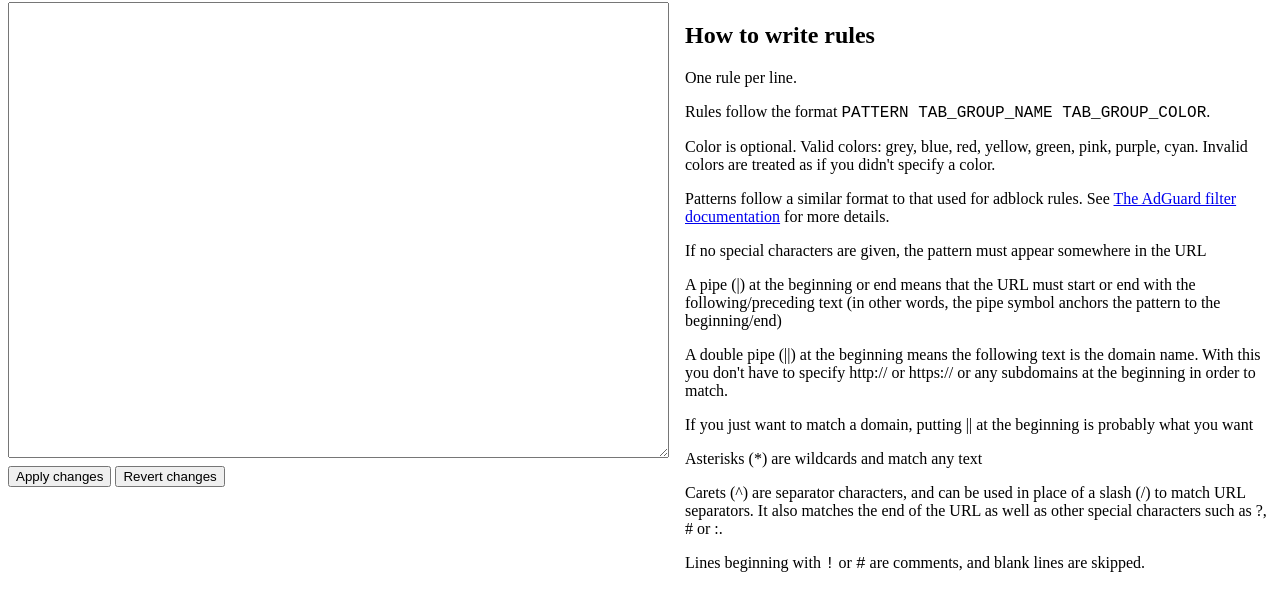
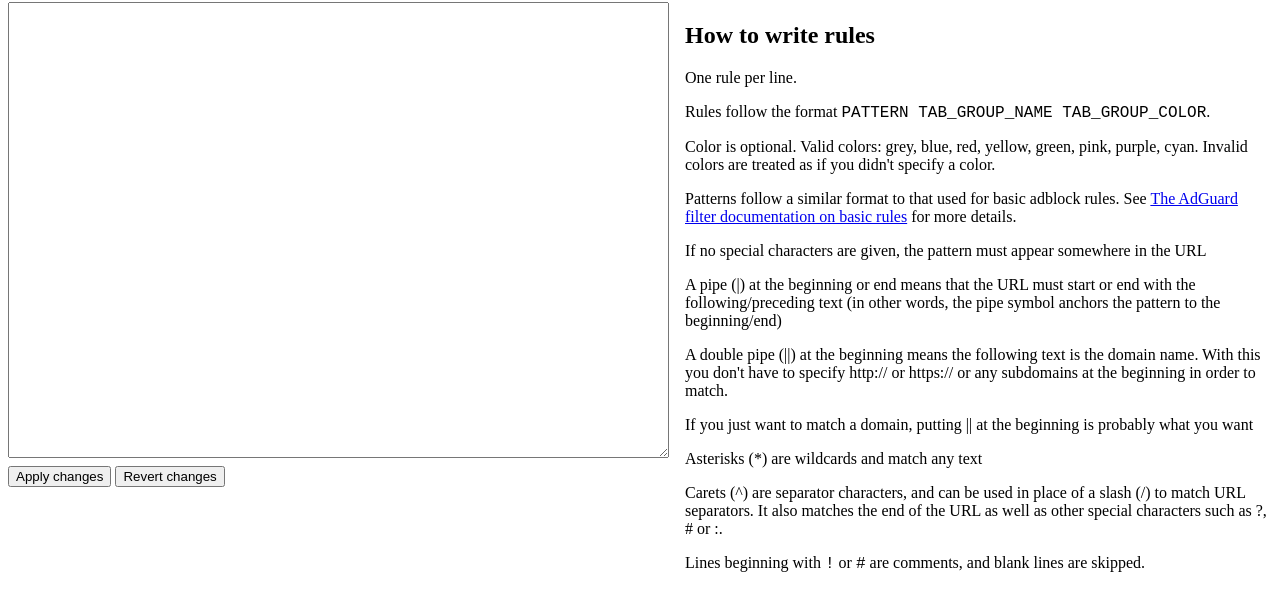
Before and after one commit to mivok/tabgrouper, a browser extension: page options.html in a window 1280 px wide. Shown: the part 64-674 px from the top of the page. Drawn offline with Linux system fonts and the light colour scheme.

Commit message:
Minor documentation update

```diff
--- a/options.html
+++ b/options.html
@@ -42,9 +42,10 @@
                 <p>Color is optional.  Valid colors: grey, blue, red, yellow,
                 green, pink, purple, cyan. Invalid colors are treated as if
                 you didn't specify a color.</p>
-                <p>Patterns follow a similar format to that used for adblock
-                rules. See <a href="https://kb.adguard.com/en/general/how-to-create-your-own-ad-filters#basic-rules-syntax">The
-                    AdGuard filter documentation</a> for more details.
+                <p>Patterns follow a similar format to that used for basic
+                adblock rules. See <a href="https://kb.adguard.com/en/general/how-to-create-your-own-ad-filters#basic-rules-syntax">The
+                AdGuard filter documentation on basic rules</a> for more
+                details.
                 </p>
                 <p>If no special characters are given, the pattern must appear
                 somewhere in the URL</p>
```
